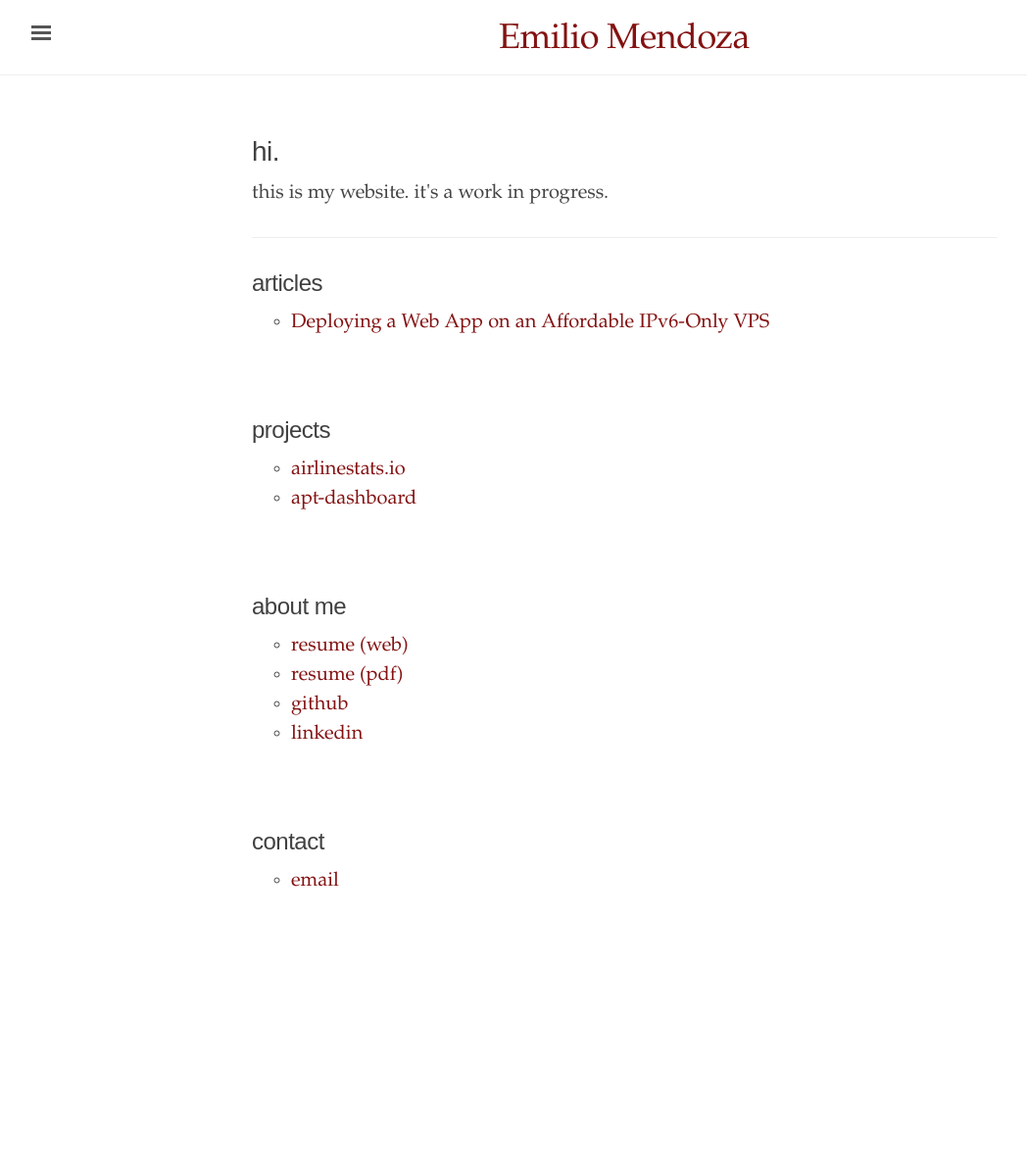
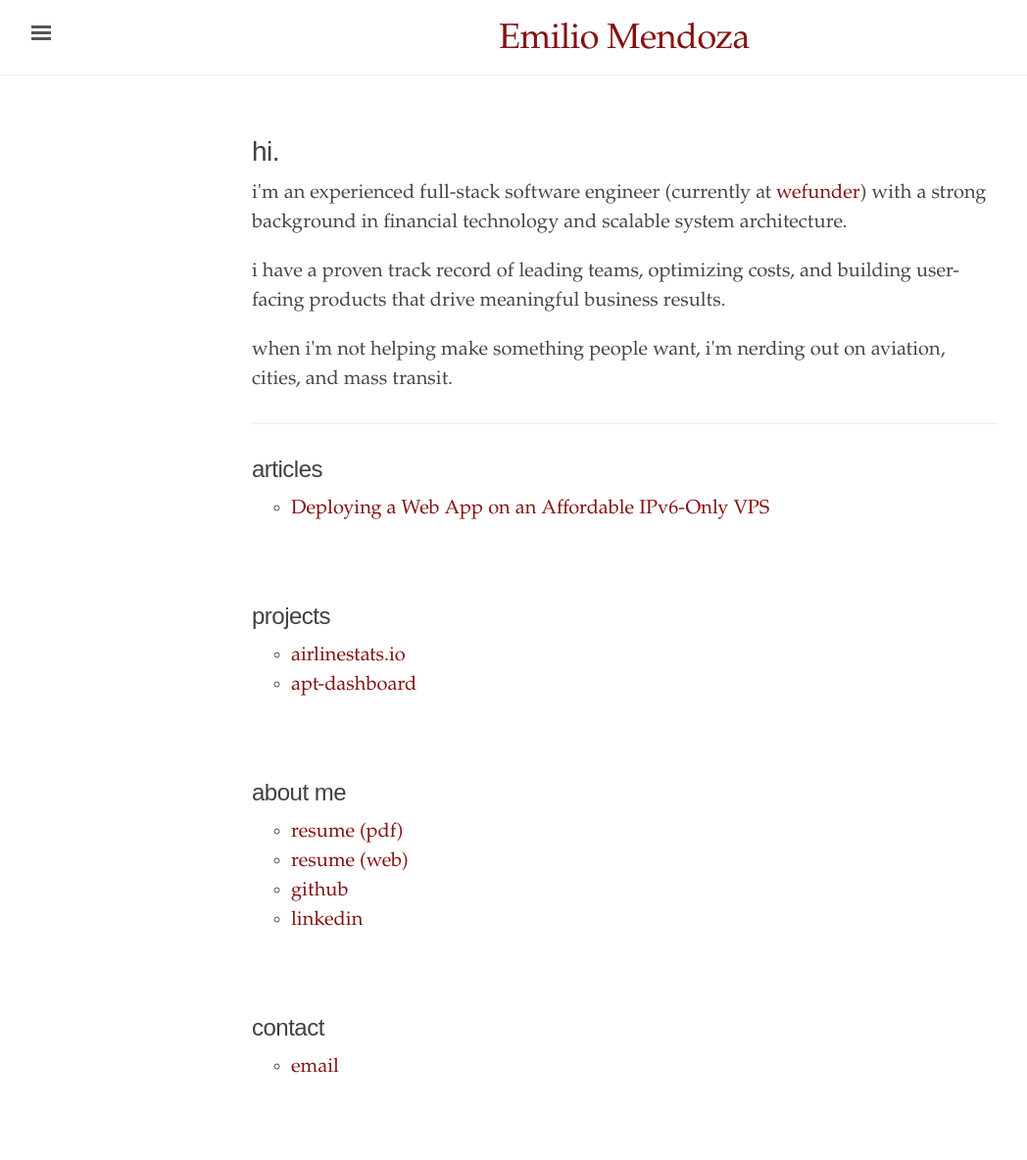
Before and after one commit to emilio2601/emilio2601.dev, a Jekyll site: the page built from index.html, in a window 1280 px wide. Shown: the whole page at 98% size, without its empty margins (3-1051 px from the left). Built offline with Jekyll 4.4.1, drawn with Linux system fonts in a browser that asks for light colours; before the commit the page ends 994 px from its top, so only the background shows below that.

Commit message:
add blurb, resume

```diff
--- a/_layouts/default.html
+++ b/_layouts/default.html
@@ -3,7 +3,7 @@
 
   {% include head.html %}
 
-  <body class="theme-base-{{site.color-scheme}}">
+  <body class="theme-base-{{site.color-scheme}} layout-{{ page.layout }}">
 
     <!-- This if statement decides which sidebar to use -->
     {% if page.toc %}
--- a/_sass/_ed.scss
+++ b/_sass/_ed.scss
@@ -91,6 +91,25 @@ body {
   .container {
     max-width: 40rem;
   }
+}
+
+/* Resume layout: wider container only for resume pages */
+@media (min-width: 72rem) {
+  body.layout-resume .container.content,
+  body.layout-resume main.container {
+    max-width: 56rem;
+  }
+}
+
+/* Resume layout: add a bit more space between list items */
+body.layout-resume #main ul li + li,
+body.layout-resume #main ol li + li {
+  margin-top: .4rem;
+}
+
+/* Resume layout: add a bit more space before h3 headings */
+body.layout-resume #main h3 {
+  margin-top: 2rem;
 }
 
 /* Links */
--- a/index.html
+++ b/index.html
@@ -5,9 +5,15 @@ title: "Emilio Mendoza"
 <div class="introduction">
   <h1>hi.</h1>
 
-<p>
-  this is my website. it's a work in progress.
-</p>
+  <p>
+    i'm an experienced full-stack software engineer (currently at <a href="https://wefunder.com">wefunder</a>) with a strong background in financial technology and scalable system architecture.
+  </p>
+  <p>
+    i have a proven track record of leading teams, optimizing costs, and building user-facing products that drive meaningful business results.
+  </p>
+  <p>
+    when i'm not helping make something people want, i'm nerding out on aviation, cities, and mass transit.
+  </p>
 </div>
 
 <hr>
@@ -16,12 +22,13 @@ title: "Emilio Mendoza"
   <h2>articles</h2>
   <ul class="texts">
   {% for item in site.texts %}
-
+    {% unless item.permalink == "/resume/" or item.url == "/resume/" or item.layout == "resume" %}
     <li class="text-title">
       <a href="{{ site.baseurl }}{{ item.url }}">
         {{ item.title }}
       </a>
     </li>
+    {% endunless %}
   {% endfor %}
   </ul>
 </div>
@@ -46,13 +53,13 @@ title: "Emilio Mendoza"
   <h2>about me</h2>
   <ul class="texts">
     <li class="text-title">
-      <a href="/resume">
-        resume (web)
+      <a href="/assets/Resume%20-%20Emilio%20Mendoza.pdf">
+        resume (pdf)
       </a>
     </li>
     <li class="text-title">
-      <a href="/resume.pdf">
-        resume (pdf)
+      <a href="/resume">
+        resume (web)
       </a>
     </li>
     <li class="text-title">
@@ -72,7 +79,7 @@ title: "Emilio Mendoza"
   <h2>contact</h2>
   <ul class="texts">
     <li class="text-title">
-      <a href="mailto:me@emilio2601.dev">
+      <a href="mailto:emilio2601@gmail.com">
         email
       </a>
     </li>
```
Also changed, not shown: _layouts/resume.html (added, +7 -0 lines), _texts/resume.md (added, +70 -0 lines), README.md, 1 other file.
